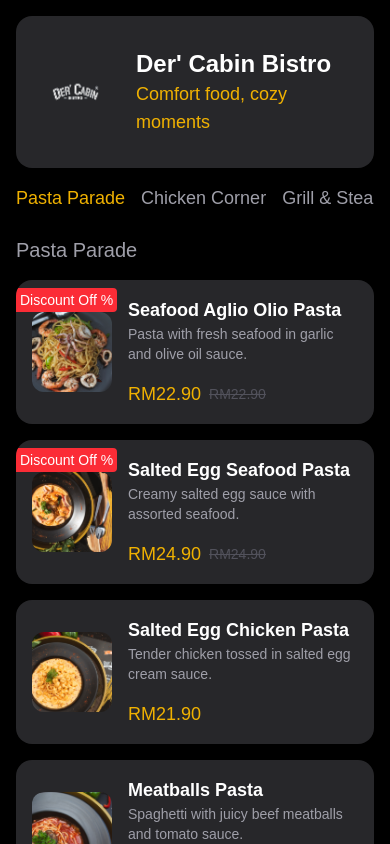
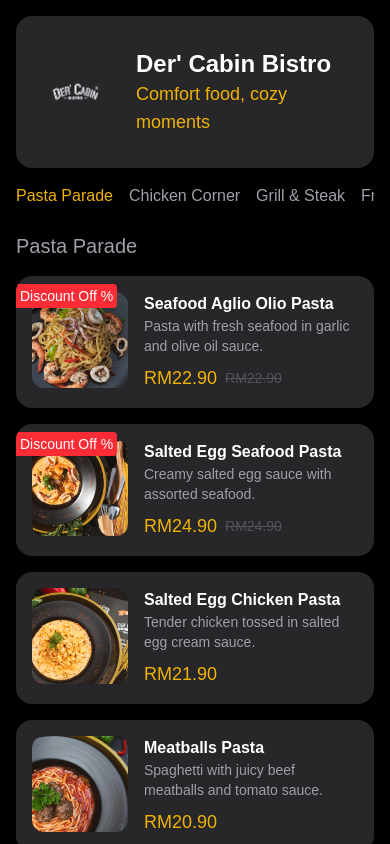
Before and after one commit to citrusarc/der-cabin-dining-app, a Next.js app: page /child in a window 390 px wide. Shown: the top 844 px of the page. Built offline with nearby package versions, Linux system fonts and the light colour scheme.

Commit message:
fix layout

```diff
--- a/app/child/page.tsx
+++ b/app/child/page.tsx
@@ -40,7 +40,7 @@
           </p>
         </div>
       </div>
-      <div className="flex gap-4 text-lg font-medium overflow-x-auto whitespace-nowrap scrollbar-hide">
+      <div className="flex gap-4 text-md sm:text-lg font-medium overflow-x-auto whitespace-nowrap scrollbar-hide">
         {categories.map((category) => (
           <button
             key={category}
@@ -69,14 +69,14 @@
               .map((item) => (
                 <div
                   key={item.id}
-                  className="relative flex flex-row gap-4 p-4 items-center rounded-2xl overflow-hidden bg-zinc-800"
+                  className="relative flex flex-row gap-4 p-4 items-start rounded-2xl overflow-hidden bg-zinc-800"
                 >
                   {item.isDiscount && (
                     <p className="absolute top-2 left-0 z-10 px-1 py-0.5 rounded-tr-sm rounded-br-sm text-sm text-white bg-red-500">
                       Discount Off %
                     </p>
                   )}
-                  <div className="relative w-20 h-20 aspect-square rounded-xl overflow-hidden flex-shrink-0">
+                  <div className="relative w-24 h-24 aspect-square rounded-xl overflow-hidden flex-shrink-0">
                     <Image
                       fill
                       src={item.image}
@@ -84,9 +84,9 @@
                       className="object-cover"
                     />
                   </div>
-                  <div className="flex flex-col gap-4">
+                  <div className="flex flex-col gap-2">
                     <div>
-                      <h2 className="flex items-center gap-2 text-lg font-semibold text-white">
+                      <h2 className="flex items-center gap-2 text-md sm:text-lg font-semibold text-white">
                         {item.name}
                         {item.isBestSeller && (
                           <span>
```
